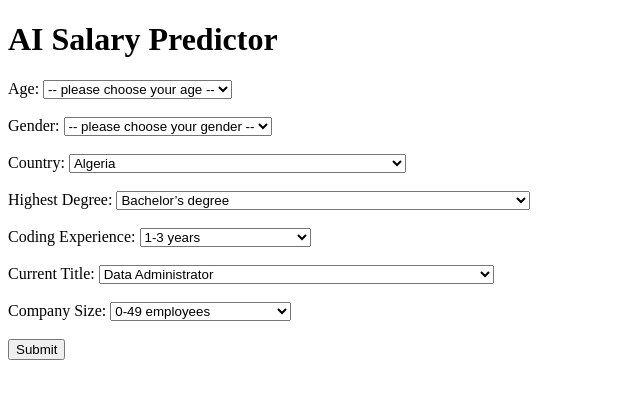
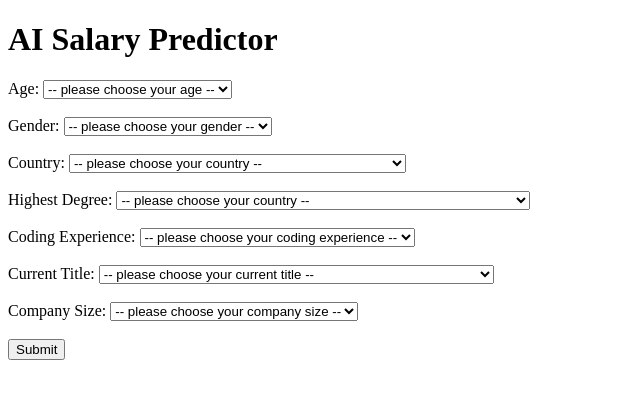
Before and after one commit to tommyjaeger11/pair-programming, a Flask app: page / in a window 1280 px wide. Shown: the top 399 px of the page, without its empty margins (0-640 px from the left). Run offline with Flask 3, Linux system fonts and the light colour scheme.

Commit message:
WIP Changing Drivers

```diff
--- a/templates/index.html
+++ b/templates/index.html
@@ -35,7 +35,8 @@
     <br><br>
 
     <label for="country">Country:</label>
-    <select name="country" id="country">
+    <select name="country" id="country" required>
+        <option value="">-- please choose your country --</option>
         <option value="0">Algeria</option>
         <option value="1">Argentina</option>
         <option value="2">Australia</option>
@@ -98,7 +99,8 @@
     <br><br>
 
     <label for="highest_deg">Highest Degree:</label>
-    <select name="highest_deg" id="highest_deg">
+    <select name="highest_deg" id="highest_deg" required>
+        <option value="">-- please choose your country --</option>
         <option value="0">Bachelor’s degree</option>
         <option value="1">Doctoral degree</option>
         <option value="2">I prefer not to answer</option>
@@ -110,7 +112,8 @@
     <br><br>
 
     <label for="code_experience">Coding Experience:</label>
-    <select name="code_experience" id="code_experience">
+    <select name="code_experience" id="code_experience" required>
+        <option value="">-- please choose your coding experience --</option>
         <option value="0">1-3 years</option>
         <option value="1">10-20 years</option>
         <option value="2">20+ years</option>
@@ -122,7 +125,8 @@
     <br><br>
 
     <label for="current_title">Current Title:</label>
-    <select name="current_title" id="current_title">
+    <select name="current_title" id="current_title" required>
+        <option value="">-- please choose your current title --</option>
         <option value="0">Data Administrator</option>
         <option value="1">Data Analyst (Business, Marketing, Financial, Quantitative, etc)</option>
         <option value="2">Data Architect</option>
@@ -141,7 +145,8 @@
     <br><br>
 
     <label for="company_size">Company Size:</label>
-    <select name="company_size" id="company_size">
+    <select name="company_size" id="company_size" required>
+        <option value="">-- please choose your company size --</option>
         <option value="0">0-49 employees</option>
         <option value="1">10,000 or more employees</option>
         <option value="2">1000-9,999 employees</option>
```
